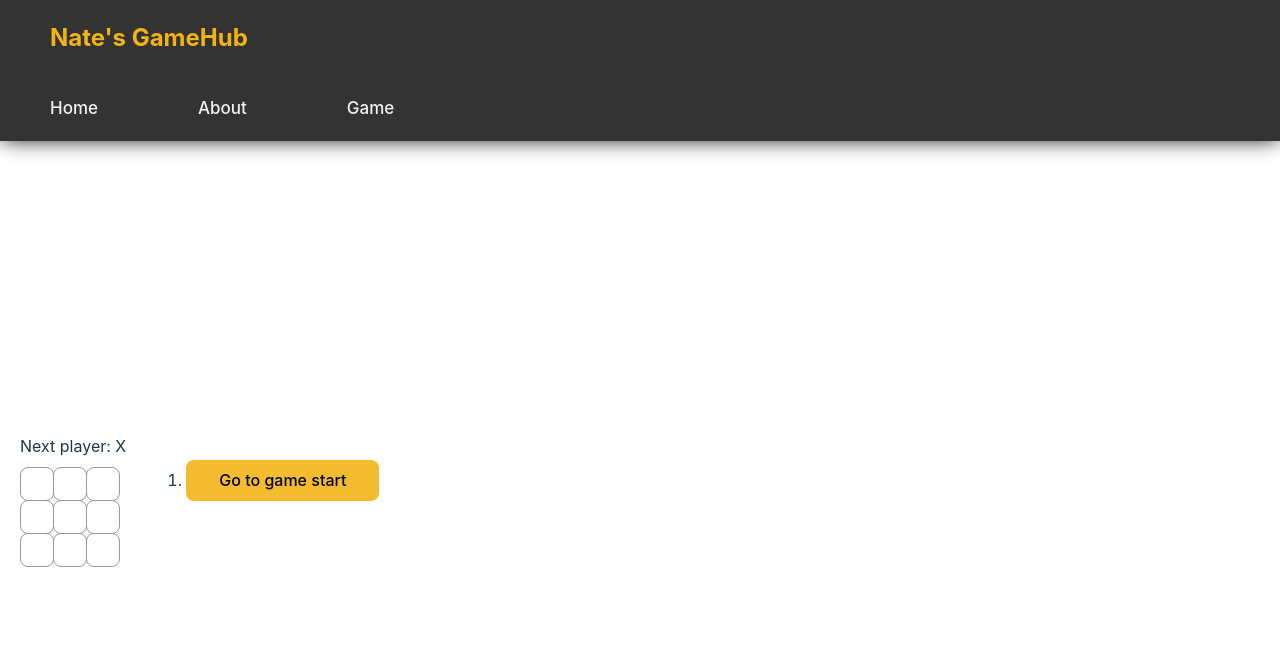
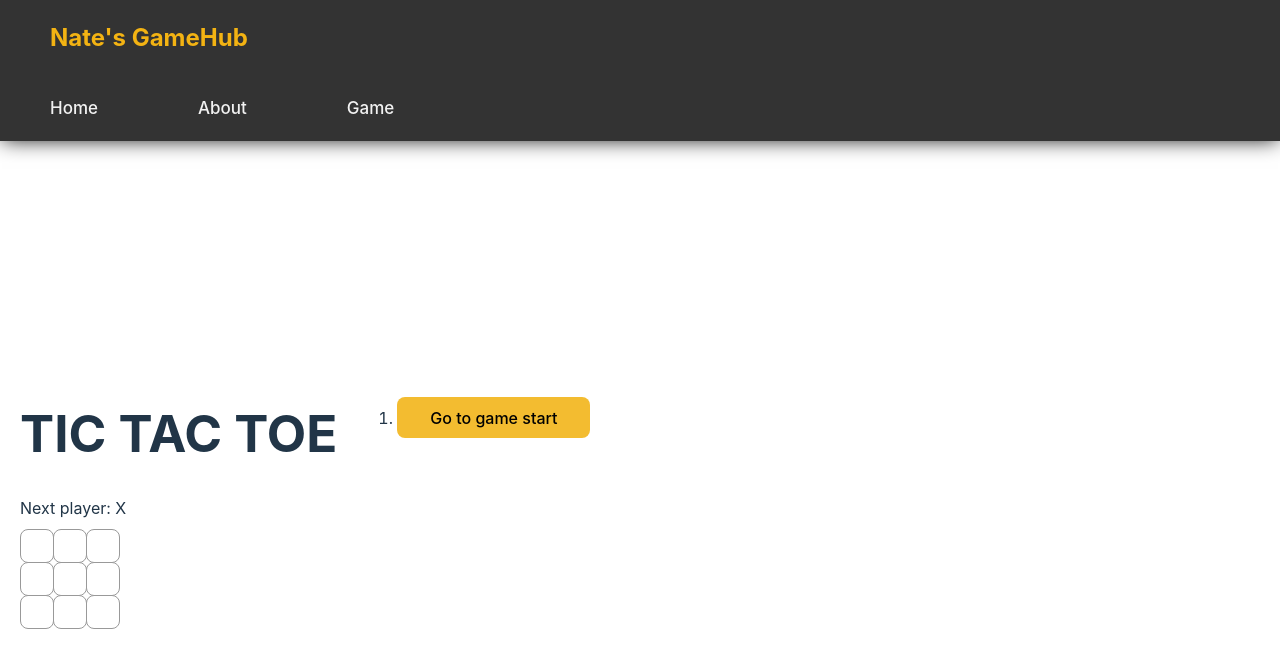
Before and after one commit to Nzmonty/CalliCoins, a React (Vite) app: page /game/ttt in a window 1280 px wide. Shown: the top 668 px of the page. Built offline with nearby package versions, Linux system fonts and the light colour scheme.

Commit message:
Game title added

```diff
--- a/src/TTTApp.jsx
+++ b/src/TTTApp.jsx
@@ -3,9 +3,11 @@ import './TTTstyle.css'
 
 function Square({ value, onSquareClick }) {
 return (
+    <>
     <button className="square" onClick={onSquareClick}>
     {value}
     </button>
+    </>
 );
 }
 
@@ -33,6 +35,7 @@ function Board({ xIsNext, squares, onPlay }) {
 
     return (
     <>
+    <h1> TIC TAC TOE </h1>
     <div className="status">{status}</div>
     <div className="board-row">
         <Square value={squares[0]} onSquareClick={() => handleClick(0)} />
```
